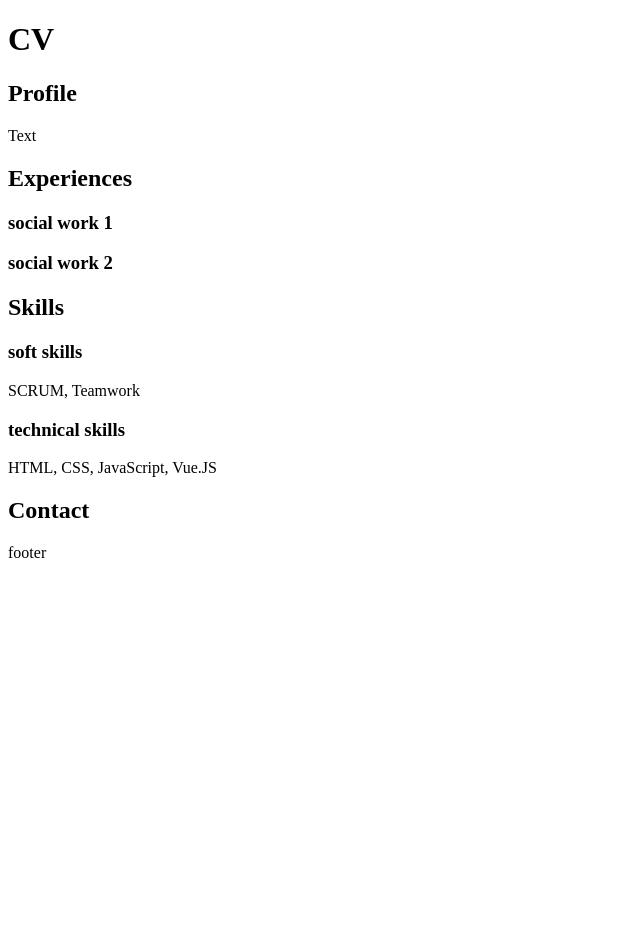
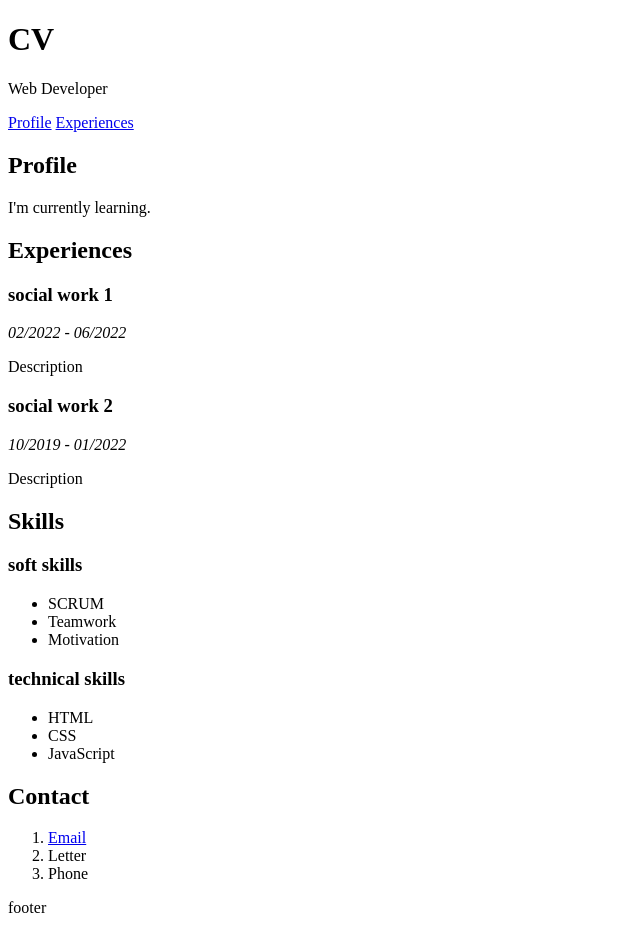
Before and after one commit to Maria6474/first-step-with-git, a plain HTML site: page index.html in a window 1280 px wide. Shown: the whole page, without its empty margins (0-640 px from the left). Before the commit the page ends 800 px from the top, so only its background shows below. Drawn offline with Linux system fonts and the light colour scheme.

Commit message:
changed index.html

```diff
--- a/index.html
+++ b/index.html
@@ -12,25 +12,54 @@
 <body>
     <header>
         <h1>CV</h1>
-        <nav></nav>
+        <p>Web Developer</p>
+        <nav>
+            <a href="#profile">Profile</a>
+            <a href="#experiences">Experiences</a>
+        </nav>
     </header>
     <main>
+        <article id="profile">
+            <h2>Profile</h2>
+            <p>I'm currently learning.</p>
+        </article>
+        <article id="experiences">
+            <header>
+                <h2>Experiences</h2>
+                <h3>social work 1</h3>
+                <p><i>02/2022 - 06/2022</i></p>
+                <p>Description</p>
+                <h3>social work 2</h3>
+                <p><i>10/2019 - 01/2022</i></p>
+                <p>Description</p>
+            </header>
+        </article>
         <article>
-            <h2>Profile</h2>
-            <p>Text</p>
-            <h2>Experiences</h2>
-            <h3>social work 1</h3>
-            <h3>social work 2</h3>
             <h2>Skills</h2>
             <section>
                 <h3>soft skills</h3>
-                <p>SCRUM, Teamwork</p>
+                <ul>
+                    <li>SCRUM</li>
+                    <li>Teamwork</li>
+                    <li>Motivation</li>
+                </ul>
             </section>
             <section>
                 <h3>technical skills</h3>
-                <p>HTML, CSS, JavaScript, Vue.JS</p>
+                <ul>
+                    <li>HTML</li>
+                    <li>CSS</li>
+                    <li>JavaScript</li>
+                </ul>
             </section>
+        </article>
+        <article>
             <h2>Contact</h2>
+            <ol>
+                <li><a href="mailto:mariagerstmann52@gmail.com">Email</a></li>
+                <li>Letter</li>
+                <li>Phone</li>
+            </ol>
         </article>
     </main>
     <footer>
```
